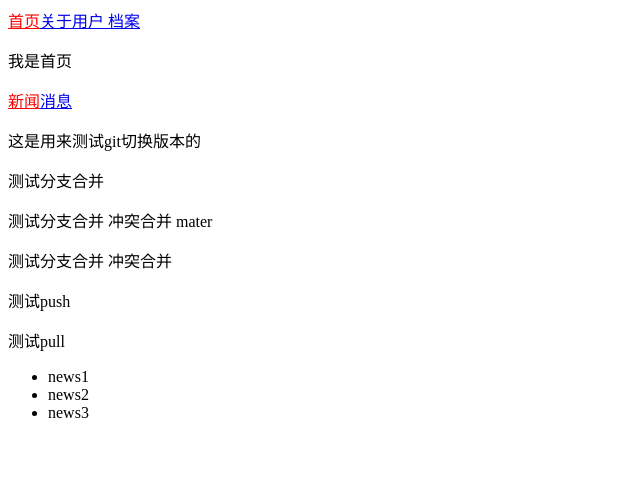
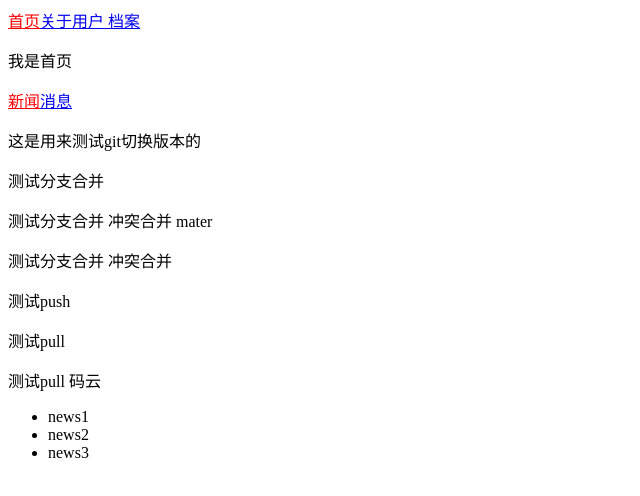
Before and after one commit to bajibaji3/learnvuerouter, a Vue app: page /home/news in a window 1280 px wide. Shown: the top 496 px of the page, without its empty margins (0-640 px from the left). Built offline with nearby package versions, Linux system fonts and the light colour scheme.

Commit message:
测试码云pull

```diff
--- a/src/components/Home.vue
+++ b/src/components/Home.vue
@@ -9,6 +9,7 @@
     <p>测试分支合并 冲突合并</p>
     <p>测试push</p>
     <p>测试pull</p>
+    <p>测试pull  码云</p>
     <router-view></router-view>
   </div>
 </template>
```
